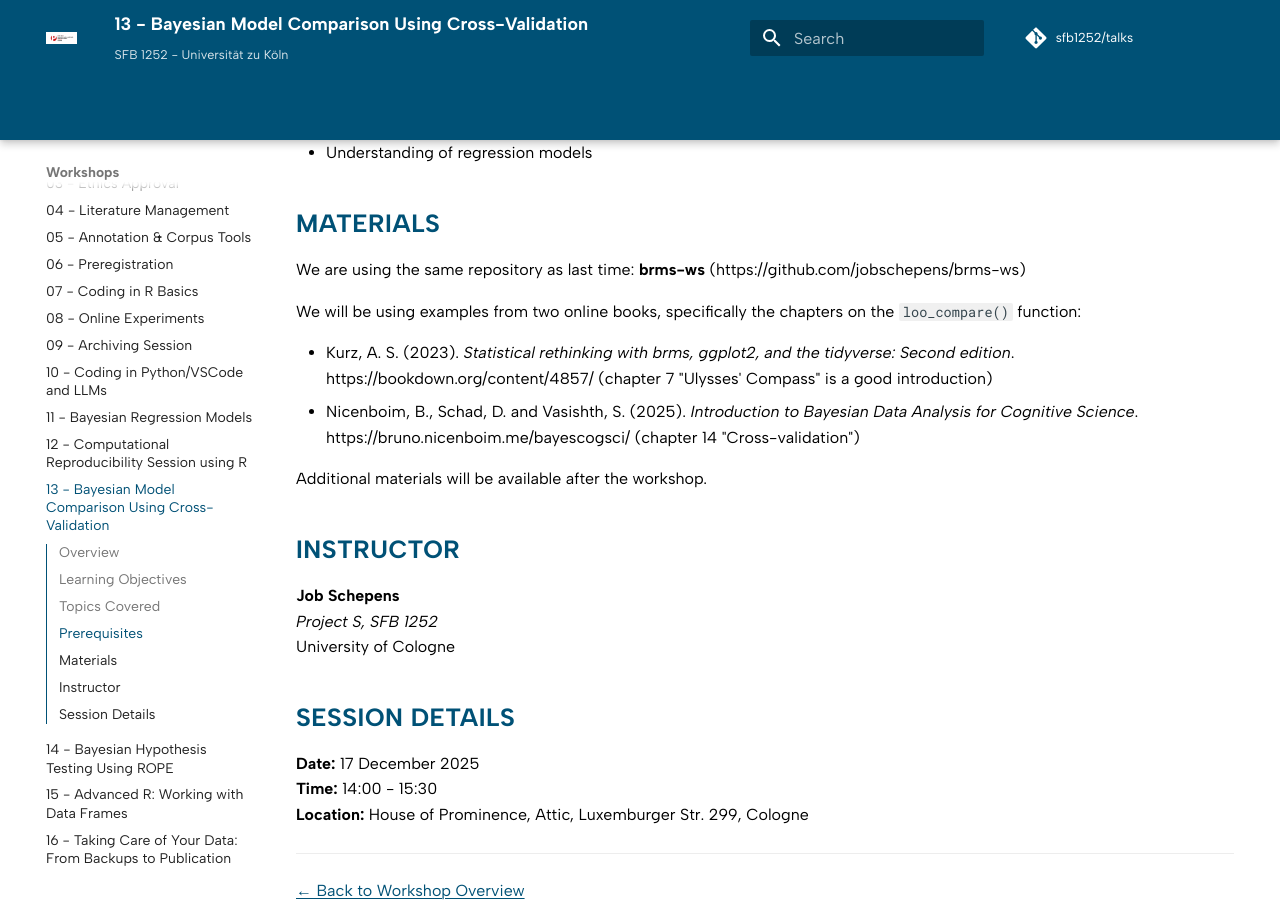
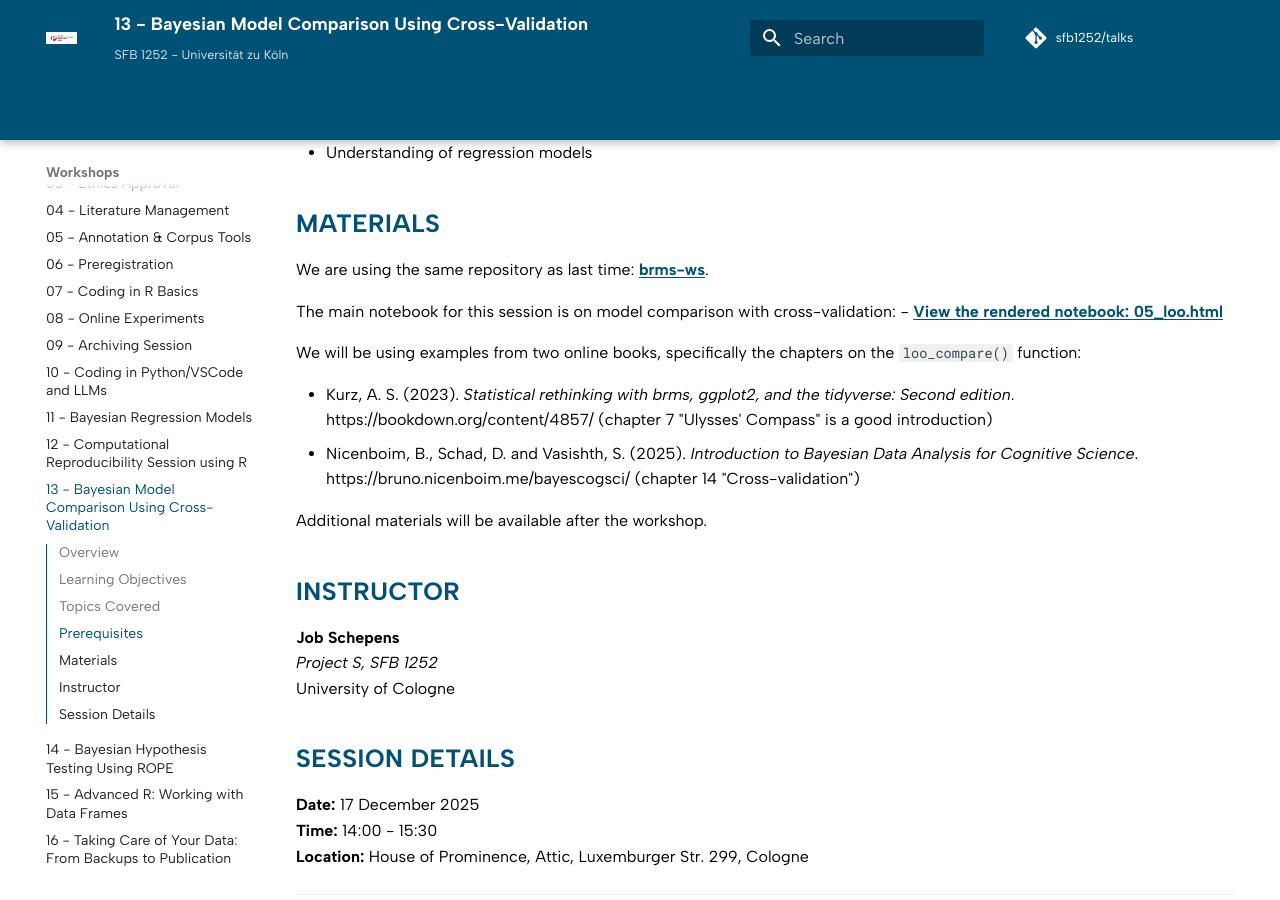
Before and after one commit to SFB1252/talks, an MkDocs documentation site: the page built from docs/workshops/13-bayesian-model-comparison-cv/index.md, in a window 1280 px wide and 900 px high, scrolled down 956 px. Built offline with MkDocs 1.6.1 and Material for MkDocs 9.7.7, drawn with Linux system fonts in a browser that asks for light colours; comment, search, counter and statistics services are not loaded.

Commit message:
model comp

```diff
--- a/docs/workshops/13-bayesian-model-comparison-cv/index.md
+++ b/docs/workshops/13-bayesian-model-comparison-cv/index.md
@@ -28,7 +28,10 @@ This workshop introduces Bayesian model comparison techniques using cross-valida
 
 ## Materials
 
-We are using the same repository as last time: **brms-ws** (https://github.com/jobschepens/brms-ws)
+We are using the same repository as last time: **[brms-ws](https://github.com/jobschepens/brms-ws)**.
+
+The main notebook for this session is on model comparison with cross-validation:
+- **[View the rendered notebook: 05_loo.html](https://jobschepens.github.io/brms-ws/05_loo.html)**
 
 We will be using examples from two online books, specifically the chapters on the `loo_compare()` function:
 
```
